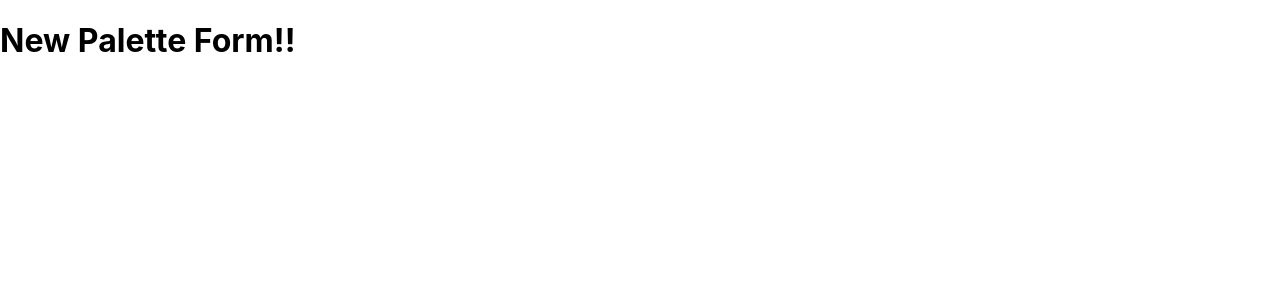
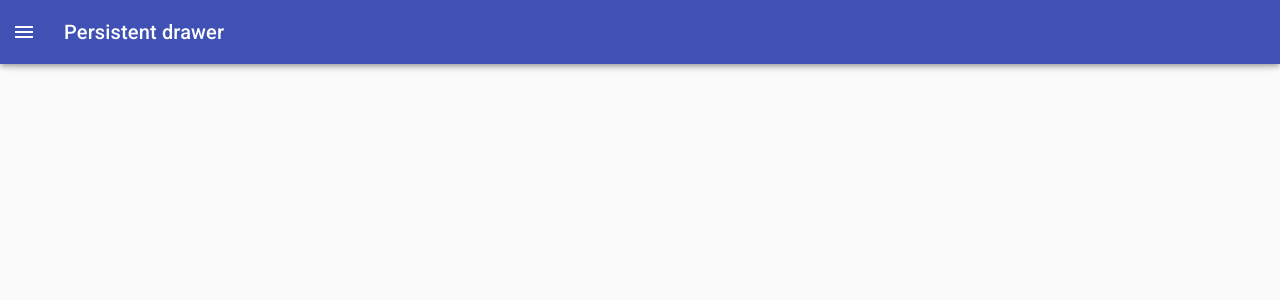
Before and after one commit to stunner19/ColorsApp, a React (Create React App) app: page /palette/new in a window 1280 px wide. Shown: the top 300 px of the page. Built offline with nearby package versions, Linux system fonts and the light colour scheme.

Commit message:
Add Drawer to NewPaletteForm

```diff
--- a/src/NewPaletteForm.js
+++ b/src/NewPaletteForm.js
@@ -1,13 +1,149 @@
 import React, { Component } from 'react';
+import clsx from 'clsx';
+import { withStyles } from '@material-ui/core/styles';
+import Drawer from '@material-ui/core/Drawer';
+import CssBaseline from '@material-ui/core/CssBaseline';
+import AppBar from '@material-ui/core/AppBar';
+import Toolbar from '@material-ui/core/Toolbar';
+import Typography from '@material-ui/core/Typography';
+import Divider from '@material-ui/core/Divider';
+import IconButton from '@material-ui/core/IconButton';
+import MenuIcon from '@material-ui/icons/Menu';
+import ChevronLeftIcon from '@material-ui/icons/ChevronLeft';
+
+const drawerWidth = 240;
+
+const styles = (theme) => ({
+    root: {
+        display: 'flex',
+    },
+    appBar: {
+        transition: theme.transitions.create(['margin', 'width'], {
+        easing: theme.transitions.easing.sharp,
+        duration: theme.transitions.duration.leavingScreen,
+        }),
+    },
+    appBarShift: {
+        width: `calc(100% - ${drawerWidth}px)`,
+        marginLeft: drawerWidth,
+        transition: theme.transitions.create(['margin', 'width'], {
+        easing: theme.transitions.easing.easeOut,
+        duration: theme.transitions.duration.enteringScreen,
+        }),
+    },
+    menuButton: {
+        marginRight: theme.spacing(2),
+    },
+    hide: {
+        display: 'none',
+    },
+    drawer: {
+        width: drawerWidth,
+        flexShrink: 0,
+    },
+    drawerPaper: {
+        width: drawerWidth,
+    },
+    drawerHeader: {
+        display: 'flex',
+        alignItems: 'center',
+        padding: theme.spacing(0, 1),
+        ...theme.mixins.toolbar,
+        justifyContent: 'flex-end',
+    },
+    content: {
+        flexGrow: 1,
+        padding: theme.spacing(3),
+        transition: theme.transitions.create('margin', {
+        easing: theme.transitions.easing.sharp,
+        duration: theme.transitions.duration.leavingScreen,
+        }),
+        marginLeft: -drawerWidth,
+    },
+    contentShift: {
+        transition: theme.transitions.create('margin', {
+        easing: theme.transitions.easing.easeOut,
+        duration: theme.transitions.duration.enteringScreen,
+        }),
+        marginLeft: 0,
+    },
+});
 
 class NewPaletteForm extends Component {
+
+    constructor(props){
+        super(props);
+        this.state = {
+            open : false
+        };
+        this.handleDrawerOpen = this.handleDrawerOpen.bind(this);
+        this.handleDrawerClose = this.handleDrawerClose.bind(this);
+    }
+
+    handleDrawerOpen() {
+        this.setState({
+            open : true
+        });
+    }
+
+    handleDrawerClose() {
+        this.setState({
+            open : false
+        });
+    };
+
     render(){
-        return(
-            <div>
-                <h1>New Palette Form!!</h1>
+        const { classes, theme } = this.props;
+        const { open } = this.state;
+        return (
+            <div className={classes.root}>
+                <CssBaseline />
+                <AppBar
+                    position="fixed"
+                    className={clsx(classes.appBar, {
+                    [classes.appBarShift]: open,
+                    })}
+                >
+                    <Toolbar disableGutters = {!open}>
+                        <IconButton
+                            color="inherit"
+                            aria-label="open drawer"
+                            onClick={this.handleDrawerOpen}
+                            className={clsx(classes.menuButton, open && classes.hide)}
+                        >
+                            <MenuIcon />
+                        </IconButton>
+                        <Typography variant="h6" color = "inherit" noWrap>
+                            Persistent drawer
+                        </Typography>
+                    </Toolbar>
+                </AppBar>
+                <Drawer
+                    className={classes.drawer}
+                    variant="persistent"
+                    anchor="left"
+                    open={open}
+                    classes={{
+                    paper: classes.drawerPaper,
+                    }}
+                >
+                    <div className={classes.drawerHeader}>
+                        <IconButton onClick={this.handleDrawerClose}>
+                            <ChevronLeftIcon />
+                        </IconButton>
+                    </div>
+                    <Divider />
+                </Drawer>
+                <main
+                    className={clsx(classes.content, {
+                        [classes.contentShift]: open,
+                    })}
+                >
+                    <div className={classes.drawerHeader} />
+                </main>
             </div>
         );
     }
 }
 
-export default NewPaletteForm;
+export default withStyles(styles, { withTheme : true})(NewPaletteForm);
```
